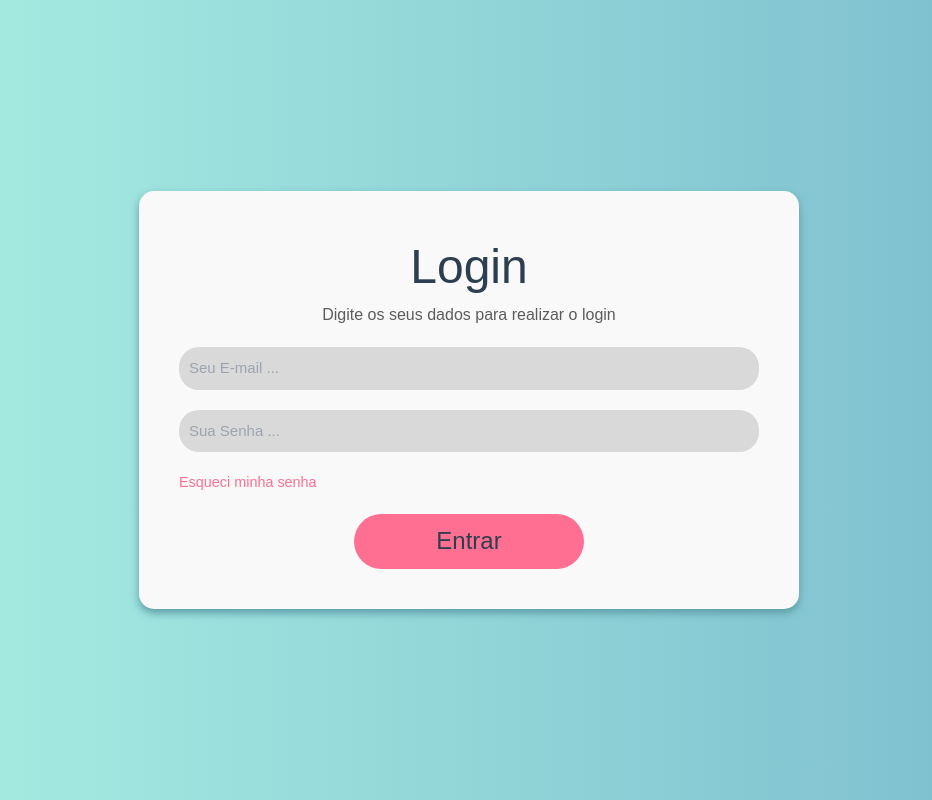
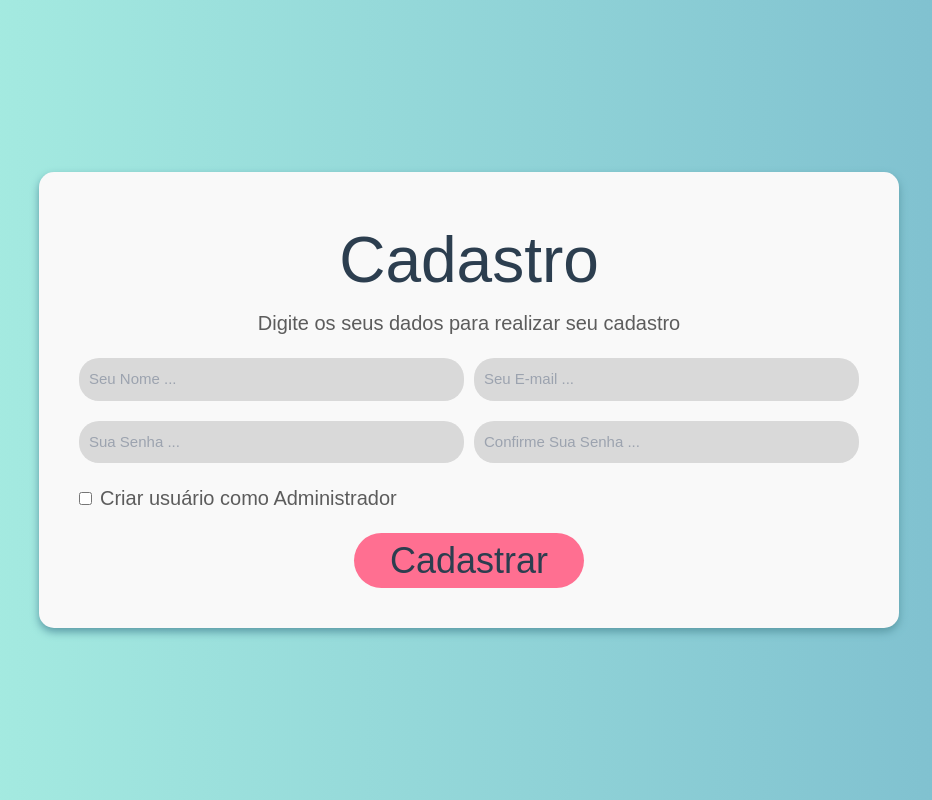
Before and after one commit to dynamostec/agendamento-salas, a Next.js app in the folder front-end/agendamento-salas/: page / in a window 1280 px wide. Shown: the whole page, without its empty margins (171-1103 px from the left). Built offline with nearby package versions, Linux system fonts and the light colour scheme.

Commit message:
Vendo telas
Estava alternando as telas para a visualização

```diff
--- a/front-end/agendamento-salas/src/pages/index.tsx
+++ b/front-end/agendamento-salas/src/pages/index.tsx
@@ -4,7 +4,7 @@ import Login from "./Telas/login"
 export default function Home() {
   return (
     <>
-      <Login />
+      <Cadastro />
     </>
   );
 }
```
